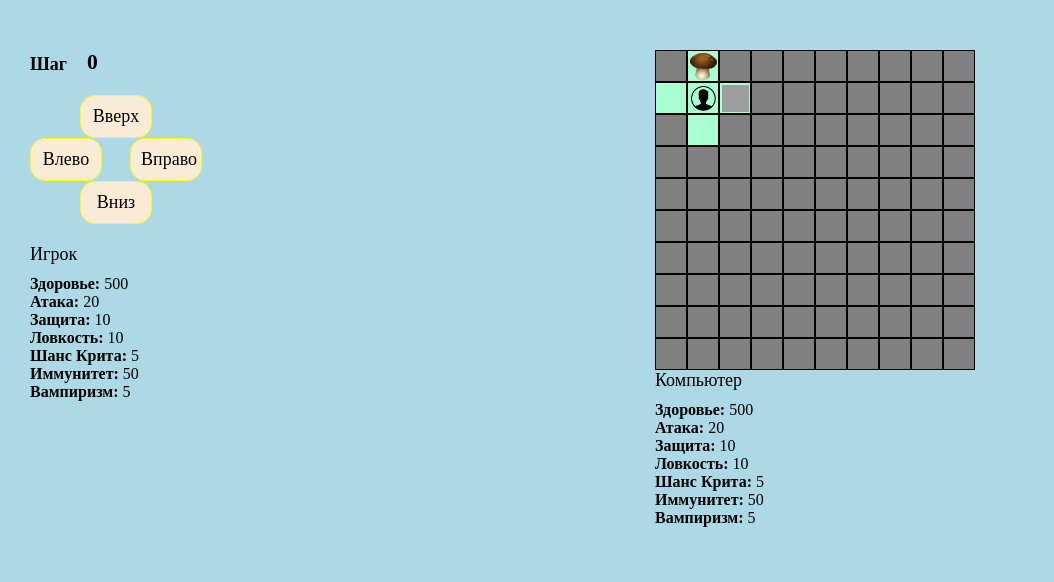
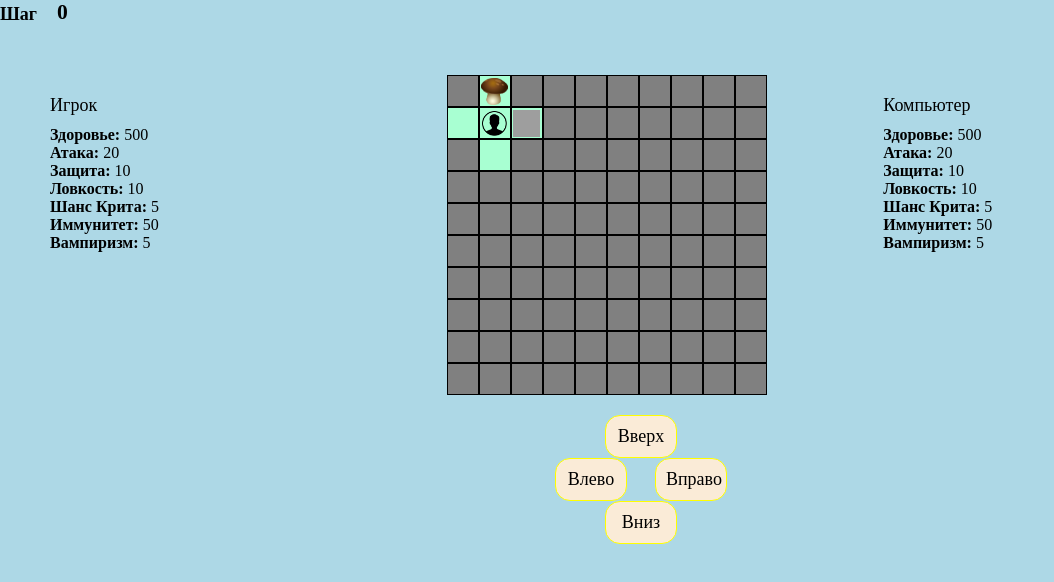
Before and after one commit to ChaoticHamka/ChaoticHamka.github.io, a plain HTML site: page index.html in a window 1280 px wide. Shown: the whole page, without its empty margins (0-1054 px from the left). Drawn offline with nearby package versions, Linux system fonts and the light colour scheme; grey boxes are pictures that could not be loaded.

Commit message:
24.5.2
немного изменилось положение поля

```diff
--- a/index.html
+++ b/index.html
@@ -10,26 +10,13 @@
     <script src="https://ajax.googleapis.com/ajax/libs/jquery/3.7.1/jquery.min.js"></script>
 </head>
 <body onload="first_and_last_step()">
+    <div class="step">Шаг <div id="step_nom">0</div></div>
     <div class="gamepole">
     <div class="plinfo">
-        <div class="step">Шаг <div id="step_nom">0</div></div>
         <div class="Button_NG" id="Button_NG" onclick="location.reload(); return false;" hidden>
             Новая игра
         </div>
-        <div class="contbutton" id="contbutton">
-            <div class="button" id="buttonVv" onclick="nextstep(2)">
-                Вверх
-            </div>
-            <div class="button" id="buttonLv" onclick="nextstep(0)">
-                Влево
-            </div>
-            <div class="button" id="buttonPr" onclick="nextstep(1)">
-                Вправо
-            </div>
-            <div class="button" id="buttonVn" onclick="nextstep(3)">
-                Вниз
-            </div>
-        </div>
+
         <div class="plname">Игрок</div>
         <div id="pl_stats">Статы</div>
         <div id="pl_info"></div>
@@ -37,8 +24,8 @@
         <div id="pl_info_battle"></div>
 
     </div>
-    <div class="plinfo">
-        <div class="plinfo">
+<div class="igrovoe_pole">
+
         <div class="pole">
             <div class="stroki">
                 <div class="cell" id="pole0x0"></div>
@@ -160,8 +147,25 @@
                 <div class="cell" id="pole8x9"></div>
                 <div class="cell" id="pole9x9"></div>
             </div>
+
+    </div>
+    <div class="contbutton" id="contbutton">
+        <div class="button" id="buttonVv" onclick="nextstep(2)">
+            Вверх
+        </div>
+        <div class="button" id="buttonLv" onclick="nextstep(0)">
+            Влево
+        </div>
+        <div class="button" id="buttonPr" onclick="nextstep(1)">
+            Вправо
+        </div>
+        <div class="button" id="buttonVn" onclick="nextstep(3)">
+            Вниз
         </div>
     </div>
+</div>
+
+    <div class="pcinfo">
 
         <div class="plname">Компьютер</div>
         <div id="pc_stats">Статы</div>
--- a/style.css
+++ b/style.css
@@ -28,11 +28,26 @@ body{
     padding-top: 50px;
     padding-left: 30px;
     display: grid;
-    grid-template-columns: 50% 50%;
+    grid-template-columns: repeat(3, 1fr);
+    grid-template-rows: repeat(1, 1fr);
+    grid-template-areas:
+    "a b c"
+}
+
+.plinfo, .pcinfo{
+    margin: 20px;
 }
 
 .plinfo{
-    width: 90%;
+    grid-area: a;
+}
+
+.igrovoe_pole{
+    grid-area: b;
+}
+
+.pcinfo{
+    grid-area: c;
 }
 
 .plname{
@@ -43,6 +58,7 @@ body{
 .contbutton, .contbutton_hide{
     margin: 20px auto;
     display: grid;
+    justify-content: center;
     grid-template-columns: repeat(4, 50px);
     grid-template-rows: repeat(3, 1fr);
     grid-template-areas:
```
Lines whose indentation alone changed are shown as unchanged.
